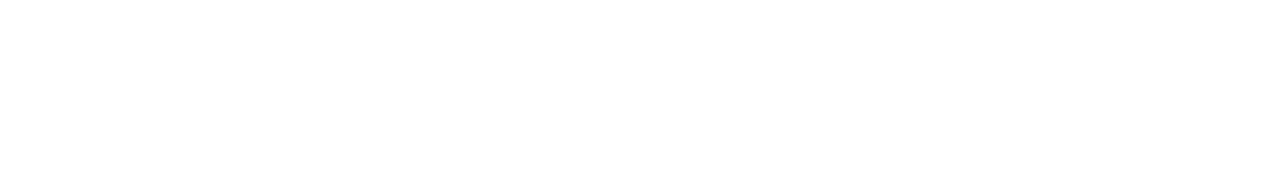
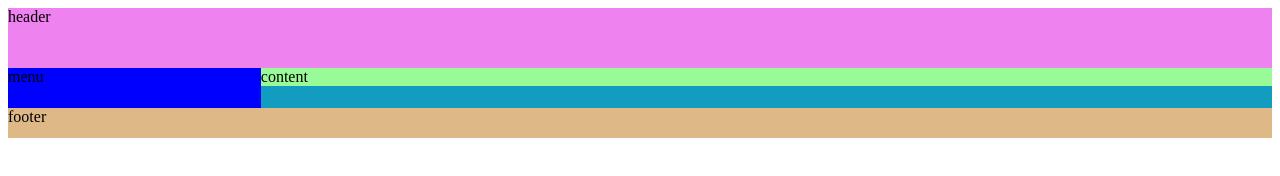
Before and after one commit to GreslyCoronel/DesarrolloWeb, a plain HTML site: page index.html in a window 1280 px wide. Drawn offline with Linux system fonts and the light colour scheme.

Commit message:
posicionamiento con float

```diff
--- a/estilos.css
+++ b/estilos.css
@@ -0,0 +1,39 @@
+
+.wrapper{
+ max-width:1500px;
+ margin: 0 auto;
+
+}
+
+.header{
+    background: violet;
+    height: 60px;
+}
+
+.container{
+    background: rgb(18, 157, 192);
+    overflow: hidden;
+
+}
+
+.menu{
+    background: blue;
+    float: left;
+    width: 20%;
+    height: 40px;
+
+}
+
+.content{
+    background: palegreen;
+    float: left;
+    width: 80%;
+
+
+}
+
+.footer{
+    background: burlywood;
+    clear: both;
+    height: 30px;
+}
--- a/index.html
+++ b/index.html
@@ -8,6 +8,14 @@
     <title>Document</title>
 </head>
 <body>
+    <div class="header">header</div>
+    <div class="container">
+        <div class="menu">menu</div>
+        <div class="content">content</div>
+    </div>
+
+    <div class="footer">footer</div>
+
 
 </body>
 </html>
```
